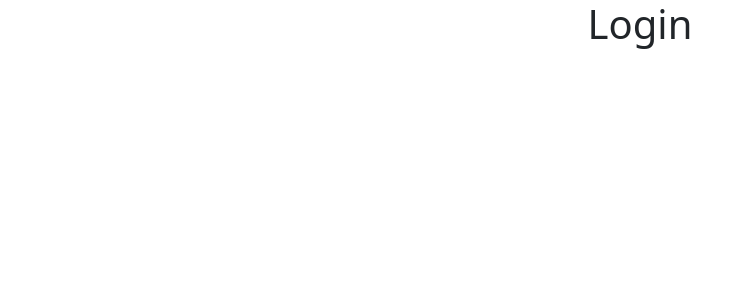
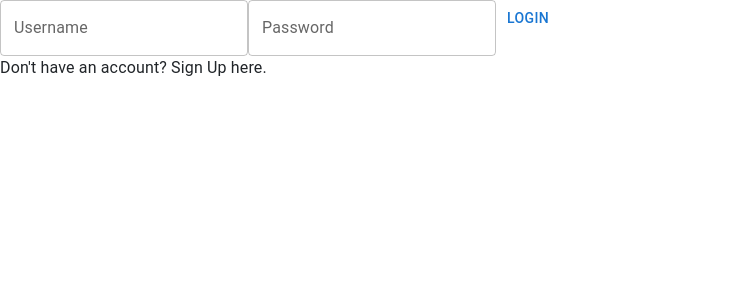
Before and after one commit to tuomasme/FitnessTracker, a React (Create React App) app in the folder client/: page / in a window 1280 px wide. Shown: the top 300 px of the page, without its empty margins (0-753 px from the left). Built offline with nearby package versions, Linux system fonts and the light colour scheme.

Commit message:
User login and register functionality + validation

```diff
--- a/client/package.json
+++ b/client/package.json
@@ -3,6 +3,7 @@
   "version": "0.1.0",
   "private": true,
   "dependencies": {
+    "@mui/material": "^5.11.6",
     "@reduxjs/toolkit": "^1.9.1",
     "@testing-library/jest-dom": "^5.16.5",
     "@testing-library/react": "^13.4.0",
--- a/client/src/App.js
+++ b/client/src/App.js
@@ -1,14 +1,15 @@
 import { BrowserRouter as Router, Routes, Route } from 'react-router-dom'
-import LoginPage from './pages/loginPage'
 import WorkoutsPage from './pages/workoutsPage'
 import RecordsPage from './pages/recordsPage'
+import LoginRegisterForm from './pages/HomePage'
+
 
 const App = () => {
    return(
     <>
       <Router>
         <Routes>
-          <Route path="/" element={<LoginPage/>} />
+          <Route path="/" element={<LoginRegisterForm/>} />
           <Route path="/workouts" element={<WorkoutsPage/>} />
           <Route path="/records" element={<RecordsPage/>} />
         </Routes>
--- /dev/null
+++ b/client/src/pages/HomePage/index.jsx
@@ -0,0 +1,169 @@
+import { useState } from "react"
+import { Button, TextField, Typography } from "@mui/material"
+import { Formik } from "formik"
+import * as yup from "yup"
+import { useNavigate } from "react-router-dom"
+import { useDispatch } from "react-redux"
+import { setLogin } from "../../state/index.js"
+
+  const registerSchema = yup.object().shape({
+    firstName: yup.string().required("First name is required"),
+    lastName: yup.string().required("Last name is required"),
+    email: yup.string().email("invalid email").required("Email is required"),
+    username: yup.string()
+    .min(6,"Username must have at least 6 characters")
+    .max(16, "Username can't be longer than 16 characters")
+    .required("Username is required"),
+    password: yup.string()
+    .min(8, "Password must have at least 8 characters")
+    .max(50, "Password can't be longer than 50 characters")
+    .required("Password is required")
+  })
+
+  const loginSchema = yup.object().shape({
+    username: yup.string()
+    .min(6,"Username must have at least 6 characters")
+    .max(16, "Username can't be longer than 16 characters")
+    .required("Username is required"),
+    password: yup.string()
+    .min(8, "Password must have at least 8 characters")
+    .max(50, "Password can't be longer than 50 characters")
+    .required("Password is required")
+  })
+
+  const initialValuesRegister = {
+    firstName: "",
+    lastName: "",
+    email: "",
+    username: "",
+    password: ""
+  }
+
+  const initialValuesLogin = {
+    username: "",
+    password: ""
+  }
+
+const LoginRegisterForm = () => {
+  const [pageType, setPageType] = useState("login")
+  const dispatch = useDispatch()
+  const navigate = useNavigate()
+  const isLogin = pageType === "login"
+  const isRegister = pageType === "register"
+
+  const register = async (values, onSubmitProps) => {
+    const formData = new FormData()
+    for (let value in values) {
+      formData.append(value, values[value]);
+    }
+
+    const savedUserResponse = await fetch(
+      "http://localhost:5000/authorization/register",
+      {
+        method: "POST",
+        body: formData,
+      }
+    );
+    const savedUser = await savedUserResponse.json()
+    onSubmitProps.resetForm()
+
+    if (savedUser) {
+      setPageType("login")
+    }
+  }
+
+  const login = async (values, onSubmitProps) => {
+    const loggedInResponse = await fetch("http://localhost:5000/authorization/login", {
+      method: "POST",
+      headers: { "Content-Type": "application/json" },
+      body: JSON.stringify(values),
+    })
+    const loggedIn = await loggedInResponse.json()
+    onSubmitProps.resetForm()
+    if (loggedIn) {
+      dispatch(
+        setLogin({
+          user: loggedIn.user,
+          token: loggedIn.token,
+        })
+      );
+      navigate("/workouts");
+    }
+  }
+
+  const handleFormSubmit = async (values, onSubmitProps) => {
+    if (isLogin) await login(values, onSubmitProps)
+    if (isRegister) await register(values, onSubmitProps)
+  }
+
+  return (
+    <Formik
+      onSubmit={handleFormSubmit}
+      initialValues={isLogin ? initialValuesLogin : initialValuesRegister}
+      validationSchema={isLogin ? loginSchema : registerSchema}>
+      {({
+        values,
+        errors,
+        touched,
+        handleBlur,
+        handleChange,
+        handleSubmit,
+        resetForm
+      }) => (
+        <form onSubmit={handleSubmit}>
+            {isRegister && (
+              <>
+                <TextField
+                  label="First Name"
+                  onBlur={handleBlur}
+                  onChange={handleChange}
+                  value={values.firstName}
+                  name="firstName"
+                  error={Boolean(touched.firstName) && Boolean(errors.firstName)}
+                  helperText={touched.firstName && errors.firstName}/>
+                <TextField
+                  label="Last Name"
+                  onBlur={handleBlur}
+                  onChange={handleChange}
+                  value={values.lastName}
+                  name="lastName"
+                  error={Boolean(touched.lastName) && Boolean(errors.lastName)}
+                  helperText={touched.lastName && errors.lastName}/>
+                <TextField
+                  label="Email"
+                  onBlur={handleBlur}
+                  onChange={handleChange}
+                  value={values.email}
+                  name="email"
+                  error={Boolean(touched.email) && Boolean(errors.email)}
+                  helperText={touched.email && errors.email}/>
+              </>
+            )}
+            <TextField
+              label="Username"
+              onBlur={handleBlur}
+              onChange={handleChange}
+              value={values.username}
+              name="username"
+              error={Boolean(touched.username) && Boolean(errors.username)}
+              helperText={touched.username && errors.username}/>
+            <TextField
+              label="Password"
+              type="password"
+              onBlur={handleBlur}
+              onChange={handleChange}
+              value={values.password}
+              name="password"
+              error={Boolean(touched.password) && Boolean(errors.password)}
+              helperText={touched.password && errors.password}/>
+            <Button type="submit">{isLogin ? "LOGIN" : "REGISTER"}</Button>
+            <Typography onClick={() => {setPageType(isLogin ? "register" : "login")
+              resetForm()}}>{isLogin ? "Don't have an account? Sign Up here." : "Already have an account? Login here."}
+            </Typography>
+        </form>
+      )}
+    </Formik>
+  )
+}
+
+export default LoginRegisterForm
--- a/client/src/pages/loginPage/index.jsx
+++ /dev/null
@@ -1,9 +0,0 @@
-
-
-const LoginPage = () => {
-    return (
-      <h1 className="me-auto d-flex justify-content-center">Login</h1>
-    )
-  }
-
-export default LoginPage
```
Also changed, not shown: 2 other files (tests, documents, lock files or other folders).
